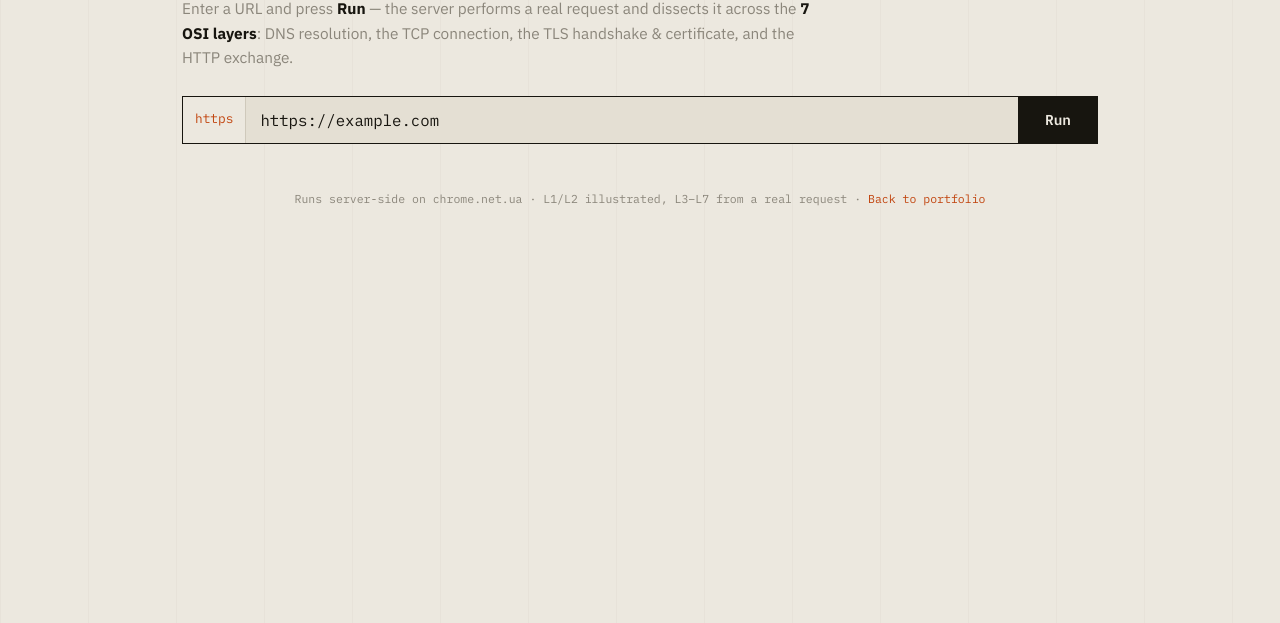
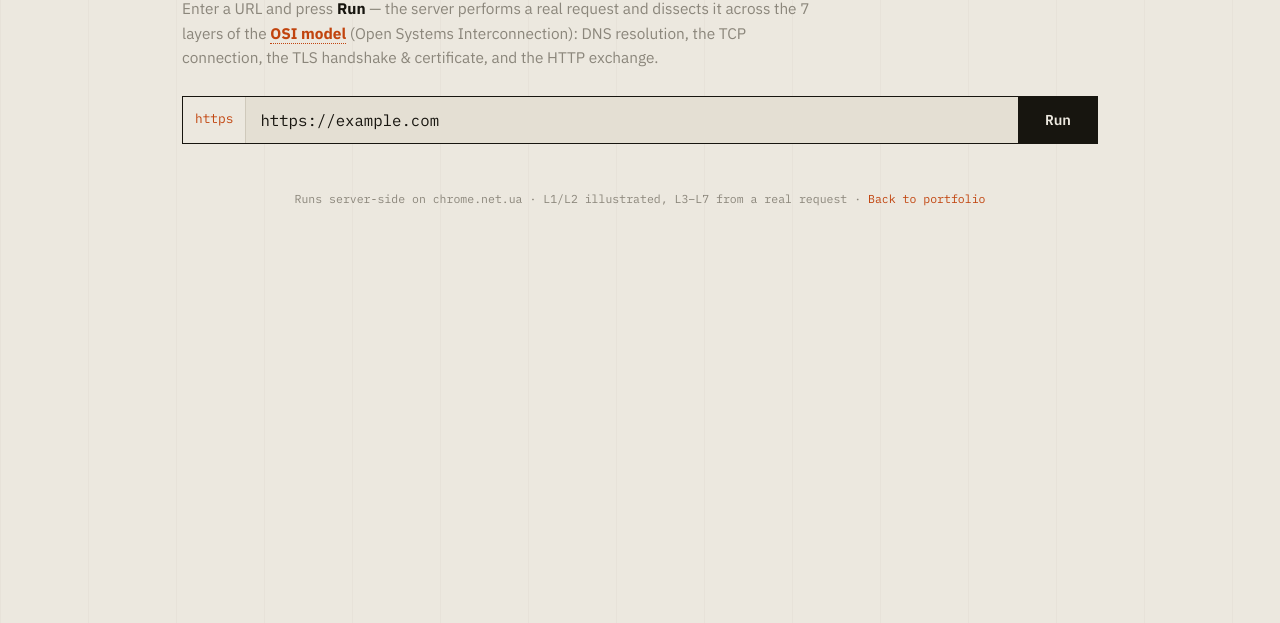
Before and after one commit to vladislavtaran/osi-explorer, a plain HTML site: page web/index.html in a window 1280 px wide. Shown: the part 177-800 px from the top of the page. Drawn offline with Linux system fonts and the light colour scheme.

Commit message:
Link 'OSI model' in the intro to its Wikipedia article
Co-Authored-By: Claude Opus 4.8 <noreply@anthropic.com>

```diff
--- a/web/index.html
+++ b/web/index.html
@@ -23,7 +23,7 @@
     <div class="intro">
       <p class="kicker"><span class="sig">//</span> Utility</p>
       <h1>OSI Explorer</h1>
-      <p class="sub">Enter a URL and press <b>Run</b> — the server performs a real request and dissects it across the <b>7 OSI layers</b>: DNS resolution, the TCP connection, the TLS handshake &amp; certificate, and the HTTP exchange.</p>
+      <p class="sub">Enter a URL and press <b>Run</b> — the server performs a real request and dissects it across the 7 layers of the <b><a href="https://en.wikipedia.org/wiki/OSI_model" target="_blank" rel="noopener">OSI&nbsp;model</a></b> (Open Systems Interconnection): DNS resolution, the TCP connection, the TLS handshake &amp; certificate, and the HTTP exchange.</p>
     </div>
 
     <form class="bar" id="form">
--- a/web/osi.css
+++ b/web/osi.css
@@ -39,6 +39,8 @@ a{color:inherit; text-decoration:none;}
 .intro h1{font-family:var(--sans); font-weight:700; letter-spacing:-.02em; font-size:clamp(1.8rem,4vw,2.5rem); color:var(--ink); line-height:1;}
 .intro .sub{color:var(--mute); margin-top:10px; max-width:70ch; font-size:.96rem;}
 .intro .sub b{color:var(--ink);}
+.intro .sub a{color:var(--sig); border-bottom:1px dotted var(--sig);}
+.intro .sub a:hover{border-bottom-style:solid;}
 
 /* input bar */
 .bar{display:flex; align-items:stretch; gap:0; margin:26px 0 6px; border:1px solid var(--ink); background:var(--paper-2);}
```
